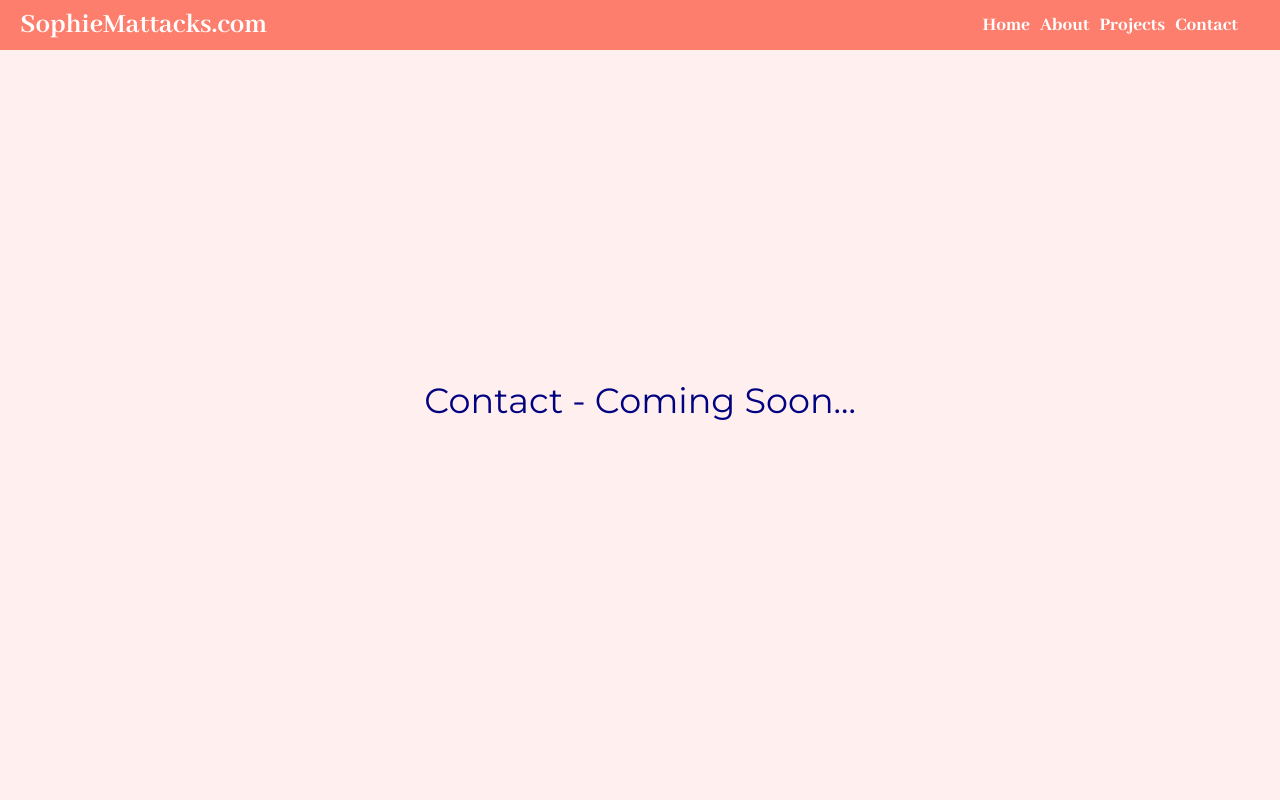
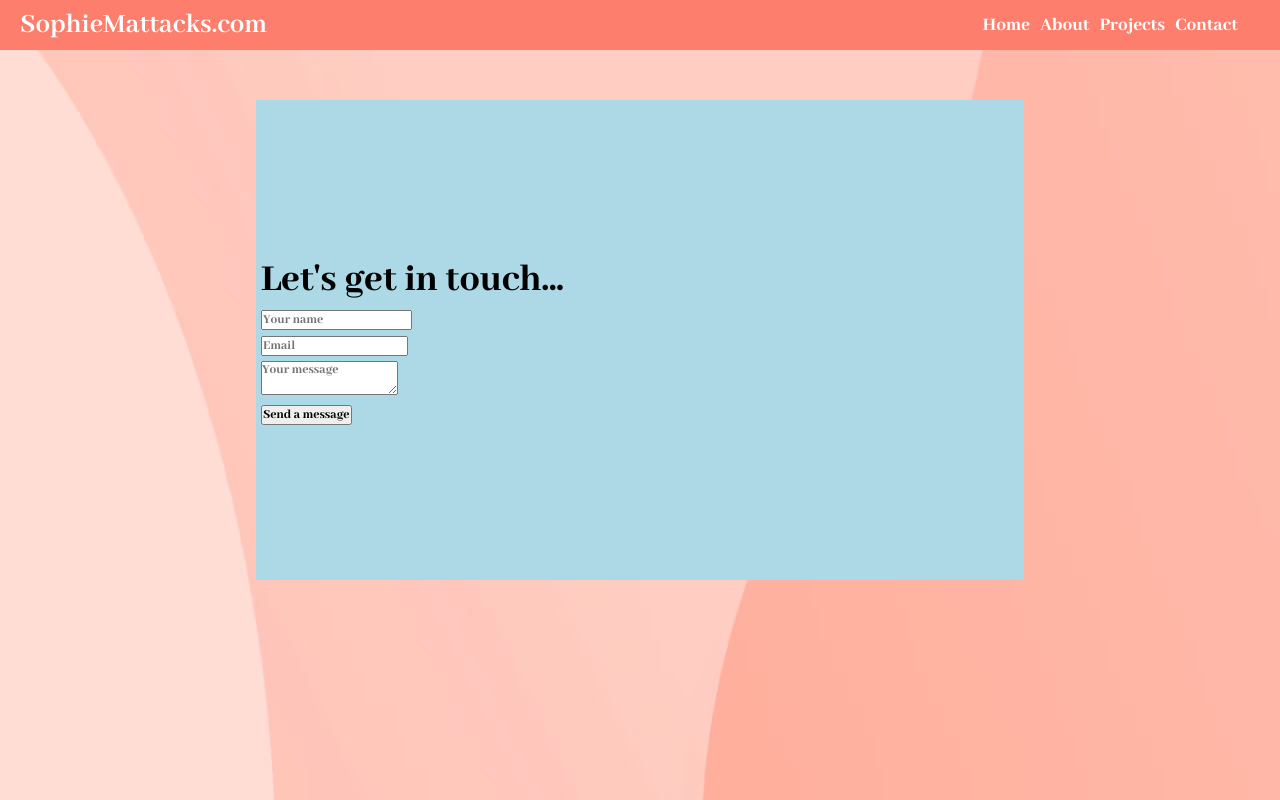
Before and after one commit to SophieMatts/sophie-mattacks, a React (Create React App) app: page /Contact in a window 1280 px wide. Built offline with nearby package versions, Linux system fonts and the light colour scheme.

Commit message:
Set up contact form and linked to email using HeroTofu

```diff
--- a/src/Pages/Contact/Contact.css
+++ b/src/Pages/Contact/Contact.css
@@ -1,5 +1,8 @@
-.contact {
-  font-family: "Montserrat";
-  font-size: 35px;
-  color: navy;
+.contact-container {
+  width: 100vw;
+  height: 100%;
+  background-image: url("/public/home_bg.png");
+  display: flex;
+  flex-direction: column;
+  align-items: center;
 }
--- a/src/Pages/Contact/Contact.js
+++ b/src/Pages/Contact/Contact.js
@@ -1,8 +1,14 @@
 import React from 'react';
+import ContactForm from '../../components/ContactForm/ContactForm';
 
 const Contact = () => {
+
   return (
-    <div class='contact'>Contact - Coming Soon...</div>
+    <div className="contact-container">
+
+      <ContactForm />
+
+    </div>
   );
 };
 
--- /dev/null
+++ b/src/components/ContactForm/ContactForm.css
@@ -0,0 +1,54 @@
+.contact-form-container {
+  width: 60%;
+  height: 60%;
+  margin-top: 100px;
+  display: flex;
+  flex-direction: row;
+  align-items: center;
+  background-color: lightblue;
+}
+
+.form-title {
+  font-family: 'AbhayaLibre';
+  margin-left: 5px;
+  font-size: 40px;
+}
+
+.name-box {
+  margin-top: 5px;
+  margin-left: 5px;
+}
+
+.name-box input {
+  font-family: 'AbhayaLibre';
+  width: 50%;
+}
+
+.email-box {
+  margin-top: 5px;
+  margin-left: 5px;
+}
+
+.email-box input {
+  font-family: 'AbhayaLibre';
+}
+
+
+.message-box {
+  margin-top: 5px;
+  margin-left: 5px;
+}
+
+.message-box textarea {
+  font-family: 'AbhayaLibre';
+}
+
+
+.submit-box {
+  margin-top: 5px;
+  margin-left: 5px;
+}
+
+.submit-box button {
+  font-family: 'AbhayaLibre';
+}
--- /dev/null
+++ b/src/components/ContactForm/ContactForm.js
@@ -0,0 +1,53 @@
+import React, { useState } from "react";
+import './ContactForm.css'
+
+const FORM_ENDPOINT = ""; // TODO - fill on the later step
+
+const ContactForm = () => {
+ const [submitted, setSubmitted] = useState(false);
+  const handleSubmit = () => {
+    setTimeout(() => {
+      setSubmitted(true);
+    }, 100);
+  };
+
+  if (submitted) {
+    return (
+      <>
+        <h2>Thank you!</h2>
+        <div>We'll be in touch soon.</div>
+      </>
+    );
+  }
+
+  return (
+    <div className="contact-form-container">
+      <form
+      action={"https://public.herotofu.com/v1/2eb8f710-c723-11ed-b4ee-9d74f7714d9e"}
+        onSubmit={handleSubmit}
+        method="POST"
+        target="_blank"
+      >
+        <div className="form-title">
+          Let's get in touch...
+        </div>
+
+        <div className="name-box">
+          <input type="text" placeholder="Your name" name="name" required />
+        </div>
+        <div className="email-box">
+          <input type="email" placeholder="Email" name="email" required />
+        </div>
+        <div className="message-box">
+          <textarea placeholder="Your message" name="message" required />
+        </div>
+        <div className="submit-box">
+          <button type="submit"> Send a message </button>
+        </div>
+
+      </form>
+    </div>
+  );
+};
+
+export default ContactForm;
```
